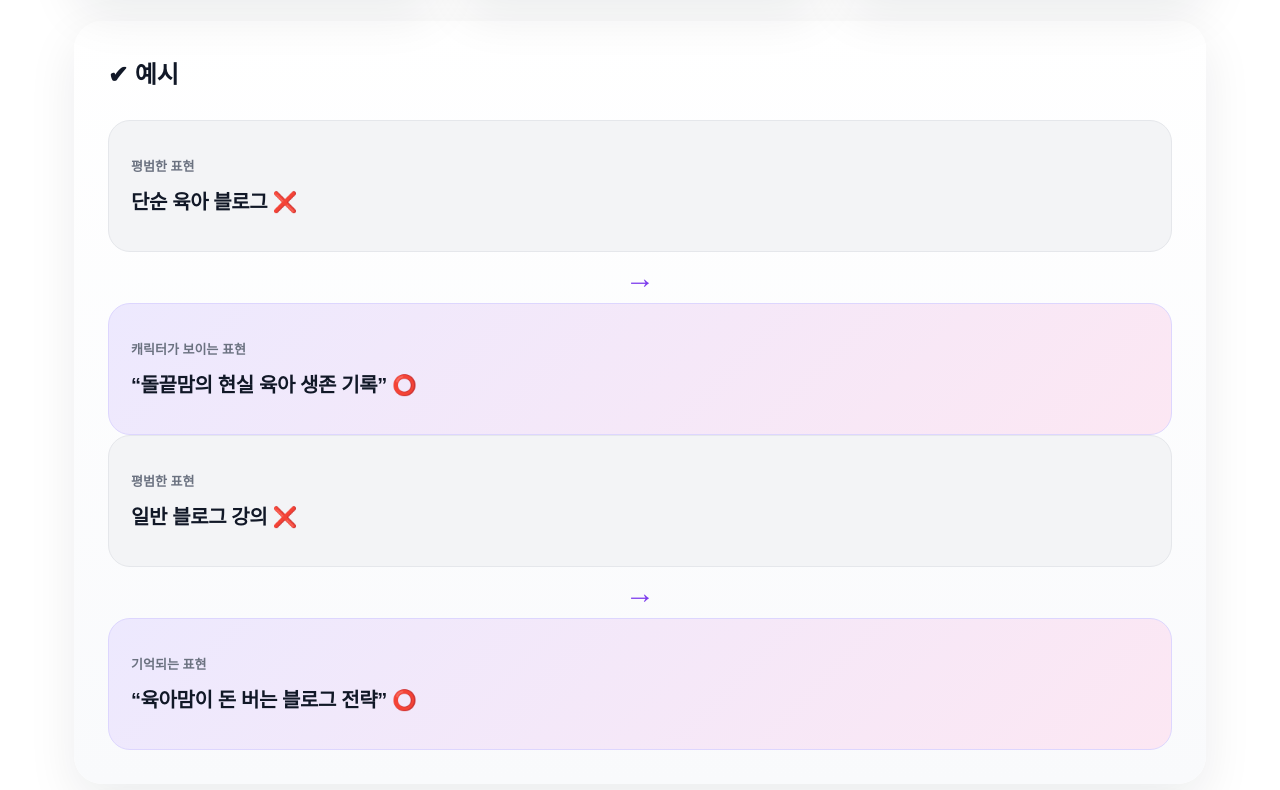
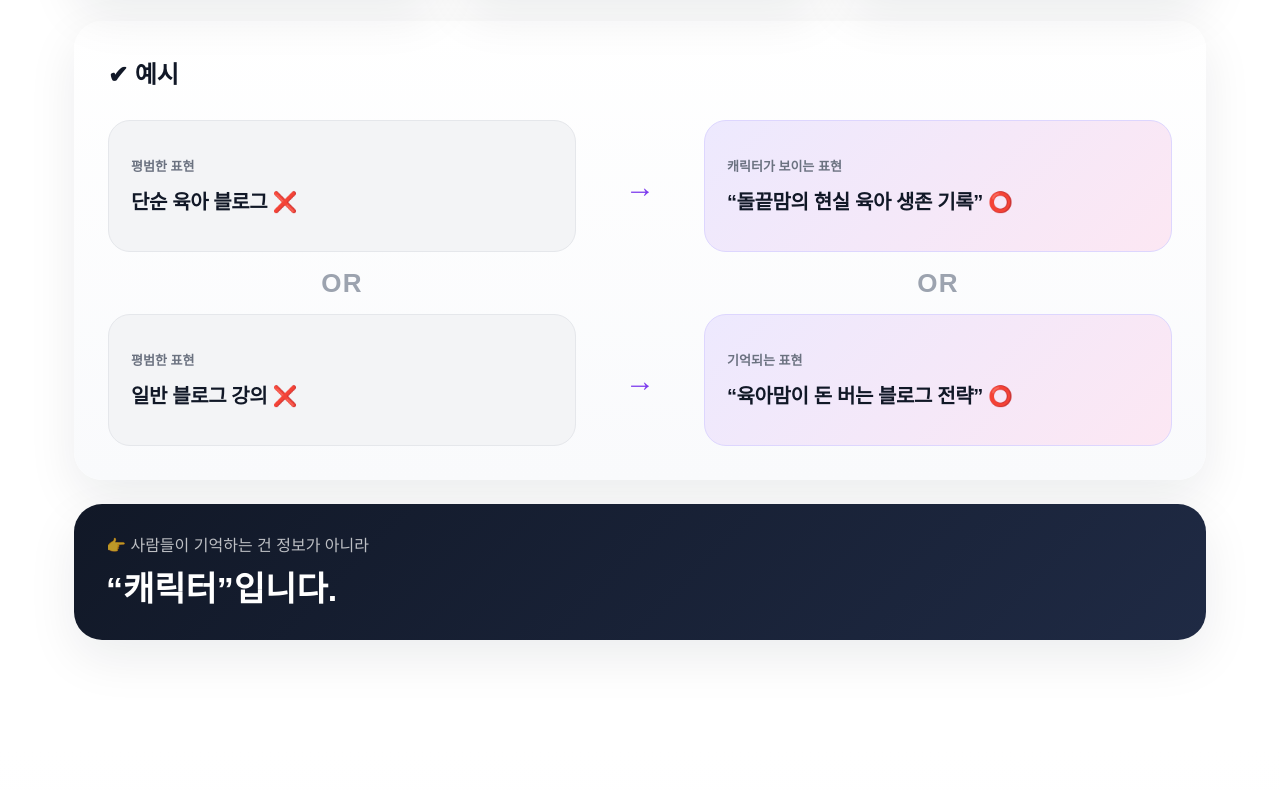
Before and after one commit to yonguih17/thejeongseong, a plain HTML site: page index.html in a window 1280 px wide. Shown: the part 4290-5080 px from the top of the page. Drawn offline with Linux system fonts and the light colour scheme; a web font is replaced by a local one.

Commit message:
Update index.html

```diff
--- a/index.html
+++ b/index.html
@@ -31,8 +31,8 @@
             <strong>브랜드</strong>로 만드는 방법
           </h1>
           <p class="hero-desc">
-            단순히 글을 쓰는 블로그가 아니라,
-            사람들이 기억하고 검색하고 결국 선택하게 되는
+            단순히 글을 쓰는 블로그가 아니라, <br>
+            사람들이 기억하고 검색하고 결국 선택하게 되는<br>
             <strong>브랜드형 블로그 설계법</strong>을 정리한 자료입니다.
           </p>
 
@@ -76,12 +76,12 @@
         <div class="intro-box">
           <div class="intro-title">
             <span>WHY BRANDING?</span>
-            <h2>수익이 나는 블로그는 하나의 브랜드처럼 운영됩니다</h2>
+            <h2>수익이 나는 블로그는 <br>하나의 브랜드처럼 운영됩니다</h2>
           </div>
           <div class="intro-text">
             <p>
-              많은 사람들이 블로그를 “그냥 이것저것 쓰는 공간”이라고 생각하지만,
-              실제로 선택받는 블로그는
+              많은 사람들이 블로그를 “그냥 이것저것 쓰는 공간”이라고 생각하지만,<br>
+              실제로 선택받는 블로그는<br>
               <strong>누구를 위한 블로그인지, 어떤 시선으로 말하는지, 왜 기억되어야 하는지</strong>
               가 명확합니다.
             </p>
@@ -106,7 +106,7 @@
             </div>
             <p class="big-copy">
               내 블로그를 사람들이<br />
-              <strong>어떻게 기억하게 만들 것인가</strong>를 정하는 과정입니다.
+              <strong>어떻게 기억하게 만들 것인가</strong>를 <br>정하는 과정입니다.
             </p>
             <p class="sub-copy">
               단순한 주제 분류가 아니라,
@@ -265,25 +265,42 @@
 
 <div class="compare-card soft">
   <h3>✔ 예시</h3>
-          <div class="compare-grid">
+
+  <div class="compare-list">
+    <!-- 1번 줄 -->
+    <div class="compare-row">
       <div class="compare-item bad-item">
         <p class="compare-label">평범한 표현</p>
-              <strong>단순 육아 블로그 ❌</strong>
+        <strong>단순 육아 블로그 <span class="bad-mark">❌</span></strong>
       </div>
+
       <div class="compare-arrow">→</div>
+
       <div class="compare-item good-item">
         <p class="compare-label">캐릭터가 보이는 표현</p>
-              <strong>“돌끝맘의 현실 육아 생존 기록” ⭕</strong>
+        <strong>“돌끝맘의 현실 육아 생존 기록” <span class="good-mark">⭕</span></strong>
+      </div>
     </div>
 
+    <!-- OR -->
+    <div class="compare-or-row">
+      <span class="or-text">OR</span>
+      <span class="or-text">OR</span>
+    </div>
+
+    <!-- 2번 줄 -->
+    <div class="compare-row">
       <div class="compare-item bad-item">
         <p class="compare-label">평범한 표현</p>
-              <strong>일반 블로그 강의 ❌</strong>
+        <strong>일반 블로그 강의 <span class="bad-mark">❌</span></strong>
       </div>
+
       <div class="compare-arrow">→</div>
+
       <div class="compare-item good-item">
         <p class="compare-label">기억되는 표현</p>
-              <strong>“육아맘이 돈 버는 블로그 전략” ⭕</strong>
+        <strong>“육아맘이 돈 버는 블로그 전략” <span class="good-mark">⭕</span></strong>
+      </div>
     </div>
   </div>
 </div>
```
Lines whose indentation alone changed are shown as unchanged.
